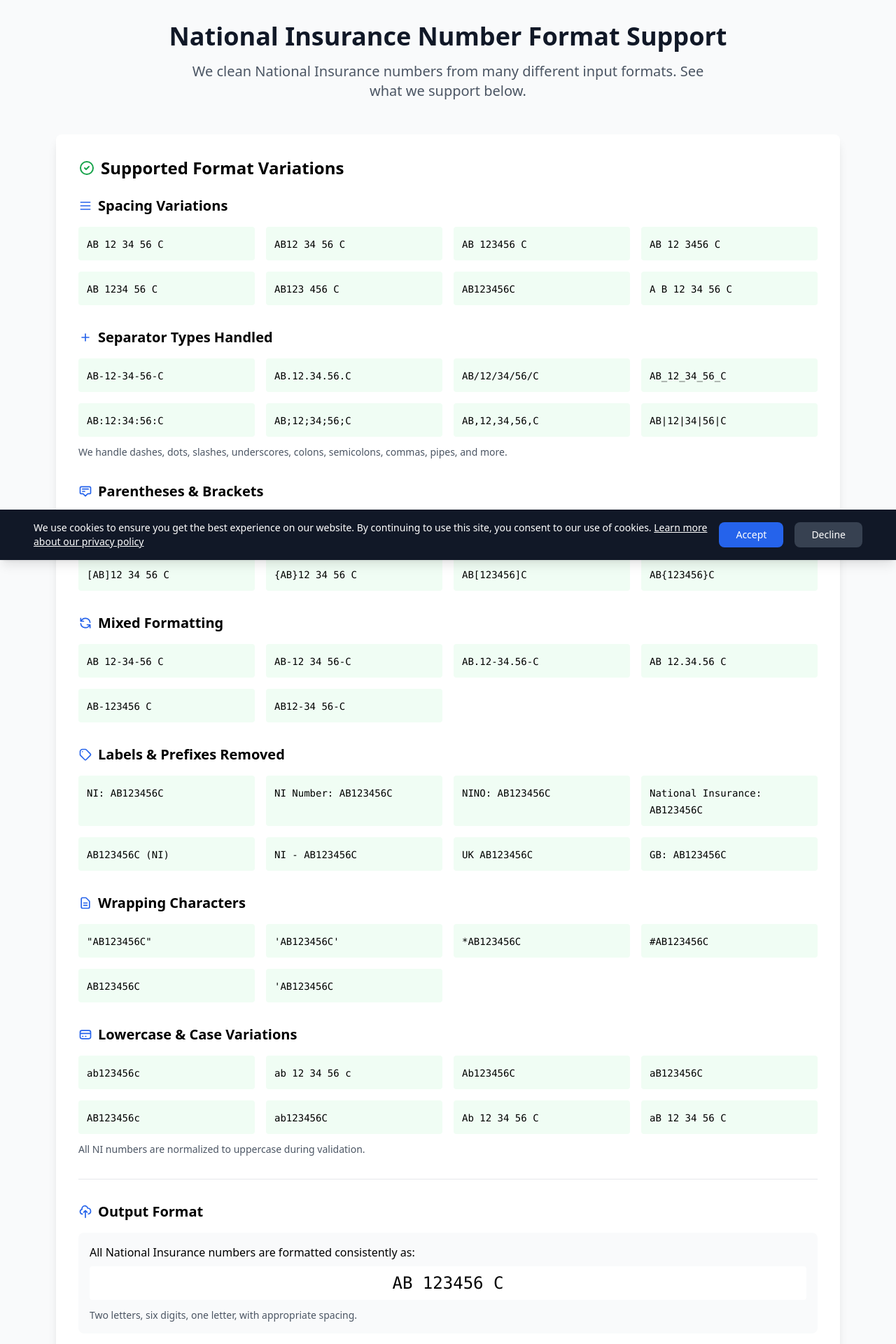
After one commit to wellis321/validation, a PHP site: page /ni-variations-coverage.php in a window 1280 px wide. The commit adds this page. Shown: the top 1920 px of the page at 70% size. Run offline with PHP 8.4, Linux system fonts and the light colour scheme; some libraries are stand-ins or nearby versions.

Commit message:
Add link to NI variations coverage page and commit remaining files

```diff
--- /dev/null
+++ b/ni-variations-coverage.php
@@ -0,0 +1,226 @@
+<?php
+require_once __DIR__ . '/includes/init.php';
+
+$pageTitle = 'National Insurance Number Format Support';
+?>
+<!DOCTYPE html>
+<html lang="en">
+<head>
+    <meta charset="UTF-8">
+    <meta name="viewport" content="width=device-width, initial-scale=1.0">
+    <title><?php echo htmlspecialchars($pageTitle); ?> - Simple Data Cleaner</title>
+    <script src="https://cdn.tailwindcss.com"></script>
+</head>
+<body class="min-h-screen bg-gray-50">
+    <main class="container mx-auto px-4 py-8 max-w-6xl">
+        <header class="text-center mb-12">
+            <h1 class="text-4xl font-bold text-gray-900 mb-4">National Insurance Number Format Support</h1>
+            <p class="text-xl text-gray-600 max-w-3xl mx-auto">
+                We clean National Insurance numbers from many different input formats. See what we support below.
+            </p>
+        </header>
+
+        <div class="bg-white rounded-lg shadow-lg p-8 mb-8">
+            <h2 class="text-2xl font-bold mb-6 flex items-center">
+                <svg class="w-6 h-6 mr-2 text-green-600" fill="none" stroke="currentColor" viewBox="0 0 24 24">
+                    <path stroke-linecap="round" stroke-linejoin="round" stroke-width="2" d="M9 12l2 2 4-4m6 2a9 9 0 11-18 0 9 9 0 0118 0z"/>
+                </svg>
+                Supported Format Variations
+            </h2>
+
+            <!-- Spacing Variations -->
+            <div class="mb-8">
+                <h3 class="text-xl font-semibold mb-4 flex items-center">
+                    <svg class="w-5 h-5 mr-2 text-blue-600" fill="none" stroke="currentColor" viewBox="0 0 24 24">
+                        <path stroke-linecap="round" stroke-linejoin="round" stroke-width="2" d="M4 6h16M4 12h16M4 18h16"/>
+                    </svg>
+                    Spacing Variations
+                </h3>
+                <div class="grid grid-cols-2 md:grid-cols-4 gap-4">
+                    <div class="bg-green-50 p-3 rounded"><code class="text-sm">AB 12 34 56 C</code></div>
+                    <div class="bg-green-50 p-3 rounded"><code class="text-sm">AB12 34 56 C</code></div>
+                    <div class="bg-green-50 p-3 rounded"><code class="text-sm">AB 123456 C</code></div>
+                    <div class="bg-green-50 p-3 rounded"><code class="text-sm">AB 12 3456 C</code></div>
+                    <div class="bg-green-50 p-3 rounded"><code class="text-sm">AB 1234 56 C</code></div>
+                    <div class="bg-green-50 p-3 rounded"><code class="text-sm">AB123 456 C</code></div>
+                    <div class="bg-green-50 p-3 rounded"><code class="text-sm">AB123456C</code></div>
+                    <div class="bg-green-50 p-3 rounded"><code class="text-sm">A B 12 34 56 C</code></div>
+                </div>
+            </div>
+
+            <!-- Separator Types -->
+            <div class="mb-8">
+                <h3 class="text-xl font-semibold mb-4 flex items-center">
+                    <svg class="w-5 h-5 mr-2 text-blue-600" fill="none" stroke="currentColor" viewBox="0 0 24 24">
+                        <path stroke-linecap="round" stroke-linejoin="round" stroke-width="2" d="M12 6v6m0 0v6m0-6h6m-6 0H6"/>
+                    </svg>
+                    Separator Types Handled
+                </h3>
+                <div class="grid grid-cols-2 md:grid-cols-4 gap-4">
+                    <div class="bg-green-50 p-3 rounded"><code class="text-sm">AB-12-34-56-C</code></div>
+                    <div class="bg-green-50 p-3 rounded"><code class="text-sm">AB.12.34.56.C</code></div>
+                    <div class="bg-green-50 p-3 rounded"><code class="text-sm">AB/12/34/56/C</code></div>
+                    <div class="bg-green-50 p-3 rounded"><code class="text-sm">AB_12_34_56_C</code></div>
+                    <div class="bg-green-50 p-3 rounded"><code class="text-sm">AB:12:34:56:C</code></div>
+                    <div class="bg-green-50 p-3 rounded"><code class="text-sm">AB;12;34;56;C</code></div>
+                    <div class="bg-green-50 p-3 rounded"><code class="text-sm">AB,12,34,56,C</code></div>
+                    <div class="bg-green-50 p-3 rounded"><code class="text-sm">AB|12|34|56|C</code></div>
+                </div>
+                <p class="text-sm text-gray-600 mt-3">We handle dashes, dots, slashes, underscores, colons, semicolons, commas, pipes, and more.</p>
+            </div>
+
+            <!-- Parentheses & Brackets -->
+            <div class="mb-8">
+                <h3 class="text-xl font-semibold mb-4 flex items-center">
+                    <svg class="w-5 h-5 mr-2 text-blue-600" fill="none" stroke="currentColor" viewBox="0 0 24 24">
+                        <path stroke-linecap="round" stroke-linejoin="round" stroke-width="2" d="M7 8h10M7 12h4m1 8l-4-4H5a2 2 0 01-2-2V6a2 2 0 012-2h14a2 2 0 012 2v8a2 2 0 01-2 2h-3l-4 4z"/>
+                    </svg>
+                    Parentheses & Brackets
+                </h3>
+                <div class="grid grid-cols-2 md:grid-cols-4 gap-4">
+                    <div class="bg-green-50 p-3 rounded"><code class="text-sm">(AB)12 34 56 C</code></div>
+                    <div class="bg-green-50 p-3 rounded"><code class="text-sm">AB(12)34 56 C</code></div>
+                    <div class="bg-green-50 p-3 rounded"><code class="text-sm">AB 12 34 56(C)</code></div>
+                    <div class="bg-green-50 p-3 rounded"><code class="text-sm">(AB123456C)</code></div>
+                    <div class="bg-green-50 p-3 rounded"><code class="text-sm">[AB]12 34 56 C</code></div>
+                    <div class="bg-green-50 p-3 rounded"><code class="text-sm">{AB}12 34 56 C</code></div>
+                    <div class="bg-green-50 p-3 rounded"><code class="text-sm">AB[123456]C</code></div>
+                    <div class="bg-green-50 p-3 rounded"><code class="text-sm">AB{123456}C</code></div>
+                </div>
+            </div>
+
+            <!-- Mixed Formatting -->
+            <div class="mb-8">
+                <h3 class="text-xl font-semibold mb-4 flex items-center">
+                    <svg class="w-5 h-5 mr-2 text-blue-600" fill="none" stroke="currentColor" viewBox="0 0 24 24">
+                        <path stroke-linecap="round" stroke-linejoin="round" stroke-width="2" d="M4 4v5h.582m15.356 2A8.001 8.001 0 004.582 9m0 0H9m11 11v-5h-.581m0 0a8.003 8.003 0 01-15.357-2m15.357 2H15"/>
+                    </svg>
+                    Mixed Formatting
+                </h3>
+                <div class="grid grid-cols-2 md:grid-cols-4 gap-4">
+                    <div class="bg-green-50 p-3 rounded"><code class="text-sm">AB 12-34-56 C</code></div>
+                    <div class="bg-green-50 p-3 rounded"><code class="text-sm">AB-12 34 56-C</code></div>
+                    <div class="bg-green-50 p-3 rounded"><code class="text-sm">AB.12-34.56-C</code></div>
+                    <div class="bg-green-50 p-3 rounded"><code class="text-sm">AB 12.34.56 C</code></div>
+                    <div class="bg-green-50 p-3 rounded"><code class="text-sm">AB-123456 C</code></div>
+                    <div class="bg-green-50 p-3 rounded"><code class="text-sm">AB12-34 56-C</code></div>
+                </div>
+            </div>
+
+            <!-- Labels & Prefixes -->
+            <div class="mb-8">
+                <h3 class="text-xl font-semibold mb-4 flex items-center">
+                    <svg class="w-5 h-5 mr-2 text-blue-600" fill="none" stroke="currentColor" viewBox="0 0 24 24">
+                        <path stroke-linecap="round" stroke-linejoin="round" stroke-width="2" d="M7 7h.01M7 3h5c.512 0 1.024.195 1.414.586l7 7a2 2 0 010 2.828l-7 7a2 2 0 01-2.828 0l-7-7A1.994 1.994 0 013 12V7a4 4 0 014-4z"/>
+                    </svg>
+                    Labels & Prefixes Removed
+                </h3>
+                <div class="grid grid-cols-2 md:grid-cols-4 gap-4">
+                    <div class="bg-green-50 p-3 rounded"><code class="text-sm">NI: AB123456C</code></div>
+                    <div class="bg-green-50 p-3 rounded"><code class="text-sm">NI Number: AB123456C</code></div>
+                    <div class="bg-green-50 p-3 rounded"><code class="text-sm">NINO: AB123456C</code></div>
+                    <div class="bg-green-50 p-3 rounded"><code class="text-sm">National Insurance: AB123456C</code></div>
+                    <div class="bg-green-50 p-3 rounded"><code class="text-sm">AB123456C (NI)</code></div>
+                    <div class="bg-green-50 p-3 rounded"><code class="text-sm">NI - AB123456C</code></div>
+                    <div class="bg-green-50 p-3 rounded"><code class="text-sm">UK AB123456C</code></div>
+                    <div class="bg-green-50 p-3 rounded"><code class="text-sm">GB: AB123456C</code></div>
+                </div>
+            </div>
+
+            <!-- Wrapping Characters -->
+            <div class="mb-8">
+                <h3 class="text-xl font-semibold mb-4 flex items-center">
+                    <svg class="w-5 h-5 mr-2 text-blue-600" fill="none" stroke="currentColor" viewBox="0 0 24 24">
+                        <path stroke-linecap="round" stroke-linejoin="round" stroke-width="2" d="M9 12h6m-6 4h6m2 5H7a2 2 0 01-2-2V5a2 2 0 012-2h5.586a1 1 0 01.707.293l5.414 5.414a1 1 0 01.293.707V19a2 2 0 01-2 2z"/>
+                    </svg>
+                    Wrapping Characters
+                </h3>
+                <div class="grid grid-cols-2 md:grid-cols-4 gap-4">
+                    <div class="bg-green-50 p-3 rounded"><code class="text-sm">"AB123456C"</code></div>
+                    <div class="bg-green-50 p-3 rounded"><code class="text-sm">'AB123456C'</code></div>
+                    <div class="bg-green-50 p-3 rounded"><code class="text-sm">*AB123456C</code></div>
+                    <div class="bg-green-50 p-3 rounded"><code class="text-sm">#AB123456C</code></div>
+                    <div class="bg-green-50 p-3 rounded"><code class="text-sm"> AB123456C </code></div>
+                    <div class="bg-green-50 p-3 rounded"><code class="text-sm">'AB123456C</code></div>
+                </div>
+            </div>
+
+            <!-- Lowercase Variations -->
+            <div class="mb-8">
+                <h3 class="text-xl font-semibold mb-4 flex items-center">
+                    <svg class="w-5 h-5 mr-2 text-blue-600" fill="none" stroke="currentColor" viewBox="0 0 24 24">
+                        <path stroke-linecap="round" stroke-linejoin="round" stroke-width="2" d="M3 10h18M7 15h1m4 0h1m-7 4h12a3 3 0 003-3V8a3 3 0 00-3-3H6a3 3 0 00-3 3v8a3 3 0 003 3z"/>
+                    </svg>
+                    Lowercase & Case Variations
+                </h3>
+                <div class="grid grid-cols-2 md:grid-cols-4 gap-4">
+                    <div class="bg-green-50 p-3 rounded"><code class="text-sm">ab123456c</code></div>
+                    <div class="bg-green-50 p-3 rounded"><code class="text-sm">ab 12 34 56 c</code></div>
+                    <div class="bg-green-50 p-3 rounded"><code class="text-sm">Ab123456C</code></div>
+                    <div class="bg-green-50 p-3 rounded"><code class="text-sm">aB123456C</code></div>
+                    <div class="bg-green-50 p-3 rounded"><code class="text-sm">AB123456c</code></div>
+                    <div class="bg-green-50 p-3 rounded"><code class="text-sm">ab123456C</code></div>
+                    <div class="bg-green-50 p-3 rounded"><code class="text-sm">Ab 12 34 56 C</code></div>
+                    <div class="bg-green-50 p-3 rounded"><code class="text-sm">aB 12 34 56 C</code></div>
+                </div>
+                <p class="text-sm text-gray-600 mt-3">All NI numbers are normalized to uppercase during validation.</p>
+            </div>
+
+            <!-- Output Format -->
+            <div class="mb-8 border-t pt-8">
+                <h3 class="text-xl font-semibold mb-4 flex items-center">
+                    <svg class="w-5 h-5 mr-2 text-blue-600" fill="none" stroke="currentColor" viewBox="0 0 24 24">
+                        <path stroke-linecap="round" stroke-linejoin="round" stroke-width="2" d="M7 16a4 4 0 01-.88-7.903A5 5 0 1115.9 6L16 6a5 5 0 011 9.9M15 13l-3-3m0 0l-3 3m3-3v12"/>
+                    </svg>
+                    Output Format
+                </h3>
+                <div class="bg-gray-50 p-4 rounded-lg">
+                    <p class="mb-2">All National Insurance numbers are formatted consistently as:</p>
+                    <code class="text-2xl font-mono bg-white px-4 py-2 rounded block text-center">AB 123456 C</code>
+                    <p class="text-sm text-gray-600 mt-3">Two letters, six digits, one letter, with appropriate spacing.</p>
+                </div>
+            </div>
+        </div>
+
+        <!-- Validation Rules -->
+        <div class="bg-blue-50 rounded-lg p-8 mb-8">
+            <h3 class="text-2xl font-semibold text-blue-900 mb-4">✓ Validation Rules</h3>
+            <ul class="space-y-2 text-blue-800">
+                <li>• Must contain exactly 2 letters, 6 digits, and 1 letter</li>
+                <li>• Banned prefixes (BG, GB, KN, NK, NT, TN, ZZ) are rejected</li>
+                <li>• Administrative prefixes (OO, FY, NC, PZ) are rejected</li>
+                <li>• Invalid characters (D, F, I, O, Q, U, V) in specific positions are rejected</li>
+                <li>• TRN (Temporary Reference Number) format is detected and rejected</li>
+                <li>• PP999999P is specifically rejected</li>
+            </ul>
+        </div>
+
+        <!-- Get in Touch -->
+        <div class="bg-blue-50 border border-blue-200 rounded-lg p-8">
+            <h2 class="text-2xl font-bold mb-4 flex items-center">
+                <svg class="w-6 h-6 mr-2" fill="none" stroke="currentColor" viewBox="0 0 24 24">
+                    <path stroke-linecap="round" stroke-linejoin="round" stroke-width="2" d="M9.663 17h4.673M12 3v1m6.364 1.636l-.707.707M21 12h-1M4 12H3m3.343-5.657l-.707-.707m2.828 9.9a5 5 0 117.072 0l-.548.547A3.374 3.374 0 0014 18.469V19a2 2 0 11-4 0v-.531c0-.895-.356-1.754-.988-2.386l-.548-.547z"/>
+                </svg>
+                Have a Format We Don't Support?
+            </h2>
+            <p class="text-blue-800 mb-4">
+                If you have National Insurance number data in a format we don't currently handle, please
+                <a href="mailto:noreply@simple-data-cleaner.com" class="text-blue-600 hover:underline">contact us</a>
+                with examples and we'll add support!
+            </p>
+        </div>
+
+        <div class="mt-8 text-center">
+            <a href="validation-rules.php" class="inline-flex items-center text-blue-600 hover:text-blue-800">
+                <svg class="w-5 h-5 mr-2" fill="none" stroke="currentColor" viewBox="0 0 24 24">
+                    <path stroke-linecap="round" stroke-linejoin="round" stroke-width="2" d="M10 19l-7-7m0 0l7-7m-7 7h18"/>
+                </svg>
+                Back to Validation Rules
+            </a>
+        </div>
+    </main>
+
+    <?php include __DIR__ . '/includes/footer.php'; ?>
+    <?php include __DIR__ . '/includes/cookie-banner.php'; ?>
+</body>
+</html>
```
Also changed, not shown: test-validators.html (+65 -7 lines), validation-rules.php (+14 -0 lines).
